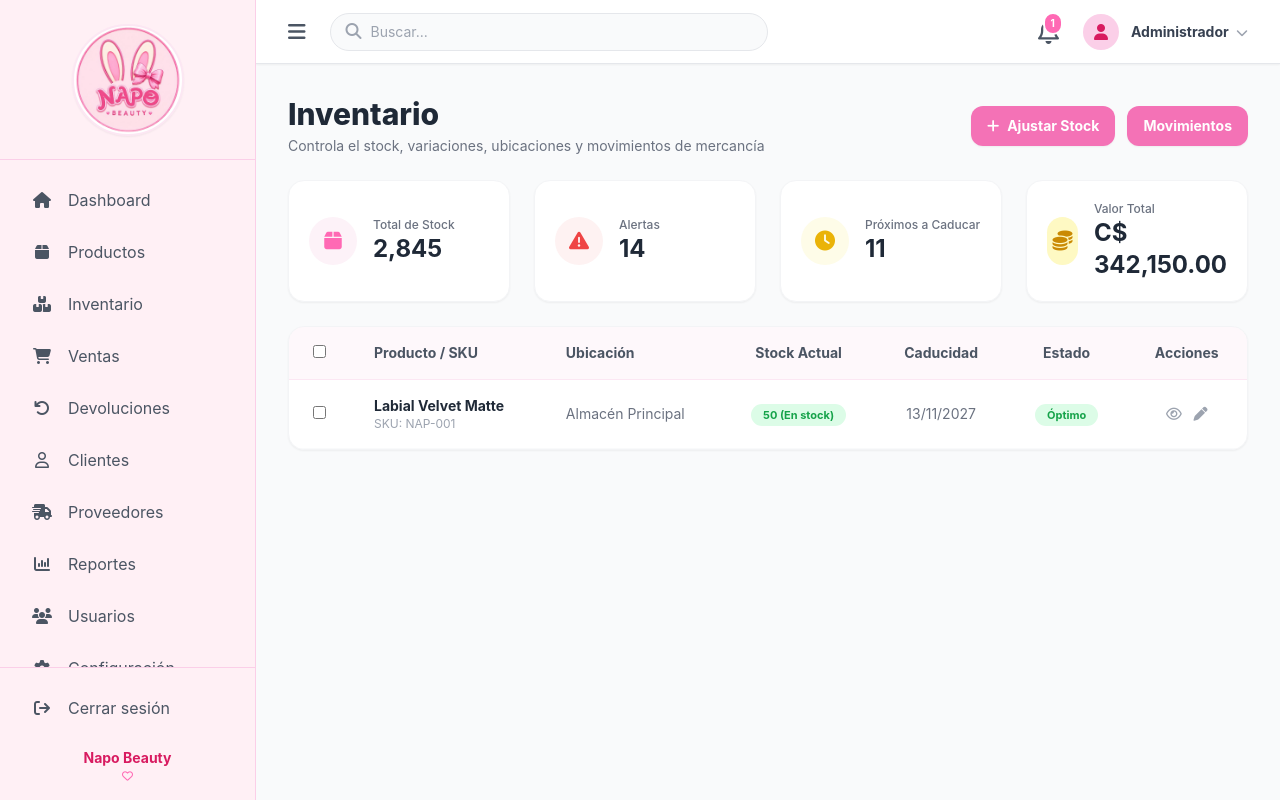
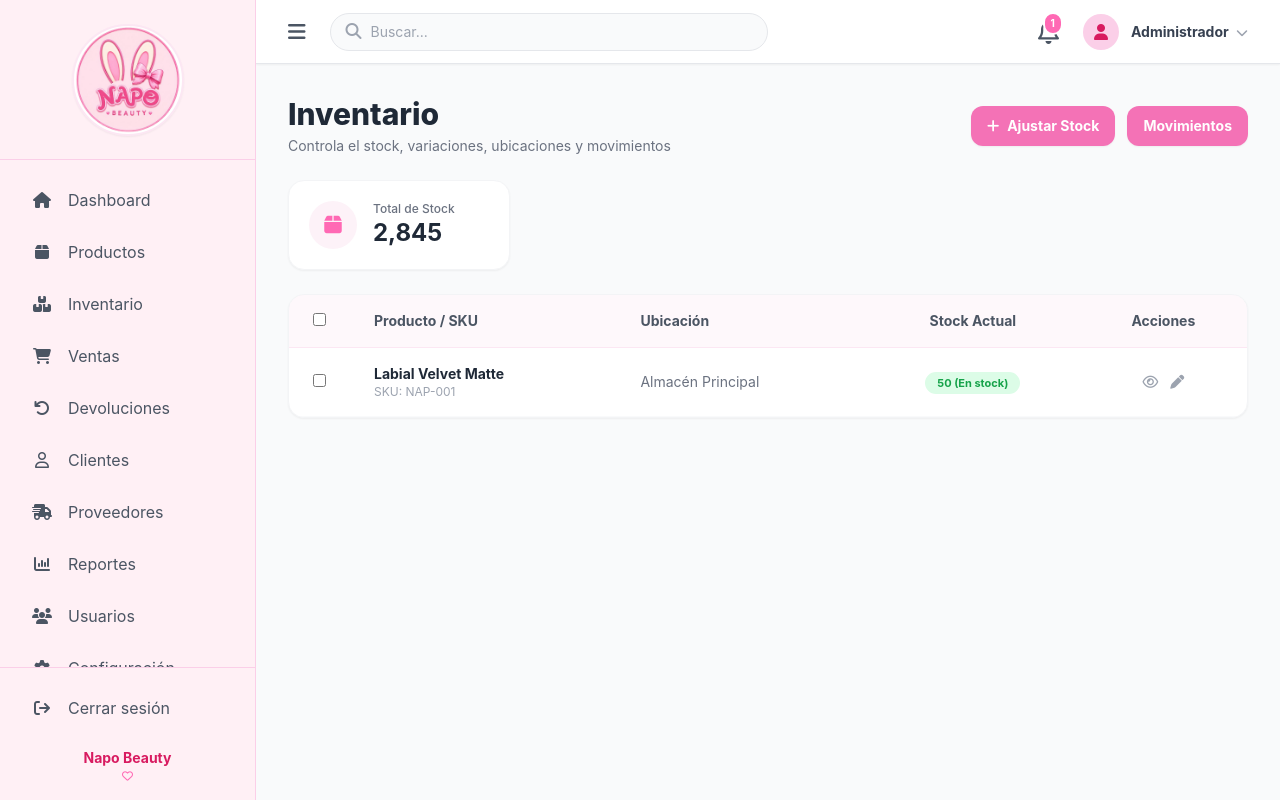
Before and after one commit to Vane8949/NapoBeauty, a Django app: page /inventario/ in a window 1280 px wide. Run offline with Django 5.2, Linux system fonts and the light colour scheme; some libraries are stand-ins or nearby versions.

Commit message:
Update index.html

```diff
--- a/templates/inventario/index.html
+++ b/templates/inventario/index.html
@@ -5,10 +5,11 @@
 <div class="mb-6 flex justify-between items-center">
     <div>
         <h1 class="text-3xl font-extrabold text-gray-800">Inventario</h1>
-        <p class="text-gray-500 text-sm mt-1">Controla el stock, variaciones, ubicaciones y movimientos de mercancía</p>
+        <p class="text-gray-500 text-sm mt-1">Controla el stock, variaciones, ubicaciones y movimientos</p>
     </div>
     <div class="flex gap-3">
-        <button class="bg-pink-400 hover:bg-pink-500 text-white px-4 py-2.5 rounded-xl font-bold text-sm shadow-sm transition-colors flex items-center gap-2">
+        <!-- BOTÓN CON ID (Sin onclick) -->
+        <button id="btn-ajustar-stock" class="bg-pink-400 hover:bg-pink-500 text-white px-4 py-2.5 rounded-xl font-bold text-sm shadow-sm transition-colors flex items-center gap-2">
             <i class="fa-solid fa-plus"></i> Ajustar Stock
         </button>
         <button class="bg-pink-400 hover:bg-pink-500 text-white px-4 py-2.5 rounded-xl font-bold text-sm shadow-sm transition-colors">
@@ -17,59 +18,70 @@
     </div>
 </div>
 
-<!-- KPIs -->
+<!-- (Aquí van tus KPIs de Inventario que ya tienes) -->
 <div class="grid grid-cols-1 md:grid-cols-4 gap-6 mb-6">
     <div class="bg-white p-5 rounded-2xl shadow-sm border border-gray-100 flex items-center gap-4">
         <div class="w-12 h-12 bg-pink-50 text-napo-primary rounded-full flex items-center justify-center text-xl"><i class="fa-solid fa-box"></i></div>
         <div><p class="text-xs text-gray-500 font-medium">Total de Stock</p><h2 class="text-2xl font-bold text-gray-800">2,845</h2></div>
     </div>
-    <div class="bg-white p-5 rounded-2xl shadow-sm border border-gray-100 flex items-center gap-4">
-        <div class="w-12 h-12 bg-red-50 text-red-500 rounded-full flex items-center justify-center text-xl"><i class="fa-solid fa-triangle-exclamation"></i></div>
-        <div><p class="text-xs text-gray-500 font-medium">Alertas</p><h2 class="text-2xl font-bold text-gray-800">14</h2></div>
-    </div>
-    <div class="bg-white p-5 rounded-2xl shadow-sm border border-gray-100 flex items-center gap-4">
-        <div class="w-12 h-12 bg-yellow-50 text-yellow-500 rounded-full flex items-center justify-center text-xl"><i class="fa-solid fa-clock"></i></div>
-        <div><p class="text-xs text-gray-500 font-medium">Próximos a Caducar</p><h2 class="text-2xl font-bold text-gray-800">11</h2></div>
-    </div>
-    <div class="bg-white p-5 rounded-2xl shadow-sm border border-gray-100 flex items-center gap-4">
-        <div class="w-12 h-12 bg-yellow-100 text-yellow-600 rounded-full flex items-center justify-center text-xl"><i class="fa-solid fa-coins"></i></div>
-        <div><p class="text-xs text-gray-500 font-medium">Valor Total</p><h2 class="text-2xl font-bold text-gray-800">C$ 342,150.00</h2></div>
-    </div>
 </div>
 
-<!-- Tabla -->
+<!-- (Aquí va tu Tabla de Inventario) -->
 <div class="bg-white rounded-2xl shadow-sm border border-gray-100 overflow-hidden">
     <table class="w-full text-left text-sm">
         <thead class="bg-pink-50/50 text-gray-600 font-medium border-b border-pink-100">
-            <tr>
-                <th class="py-4 px-6 w-12"><input type="checkbox" class="rounded border-gray-300 text-pink-500 focus:ring-pink-500"></th>
-                <th class="py-4 px-6">Producto / SKU</th>
-                <th class="py-4 px-6">Ubicación</th>
-                <th class="py-4 px-6 text-center">Stock Actual</th>
-                <th class="py-4 px-6 text-center">Caducidad</th>
-                <th class="py-4 px-6 text-center">Estado</th>
-                <th class="py-4 px-6 text-center">Acciones</th>
-            </tr>
+            <tr><th class="py-4 px-6 w-12"><input type="checkbox" class="rounded border-gray-300 text-pink-500"></th><th class="py-4 px-6">Producto / SKU</th><th class="py-4 px-6">Ubicación</th><th class="py-4 px-6 text-center">Stock Actual</th><th class="py-4 px-6 text-center">Acciones</th></tr>
         </thead>
         <tbody class="text-gray-700">
             <tr class="border-b border-gray-50 hover:bg-gray-50 transition">
-                <td class="py-4 px-6"><input type="checkbox" class="rounded border-gray-300 text-pink-500 focus:ring-pink-500"></td>
-                <td class="py-4 px-6">
-                    <p class="font-bold text-gray-800">Labial Velvet Matte</p>
-                    <p class="text-xs text-gray-400">SKU: NAP-001</p>
-                </td>
+                <td class="py-4 px-6"><input type="checkbox" class="rounded border-gray-300 text-pink-500"></td>
+                <td class="py-4 px-6"><p class="font-bold text-gray-800">Labial Velvet Matte</p><p class="text-xs text-gray-400">SKU: NAP-001</p></td>
                 <td class="py-4 px-6 text-gray-500">Almacén Principal</td>
                 <td class="py-4 px-6 text-center"><span class="bg-green-100 text-green-600 text-[11px] px-3 py-1 rounded-full font-bold">50 (En stock)</span></td>
-                <td class="py-4 px-6 text-center text-gray-500">13/11/2027</td>
-                <td class="py-4 px-6 text-center"><span class="bg-green-100 text-green-600 text-[11px] px-3 py-1 rounded-full font-bold">Óptimo</span></td>
-
-                <!-- COLUMNA ACCIONES CORREGIDA -->
                 <td class="py-4 px-6 text-center">
-                    <button class="text-gray-400 hover:text-pink-500 transition mx-1" title="Ver detalles"><i class="fa-regular fa-eye"></i></button>
-                    <button class="text-gray-400 hover:text-blue-500 transition mx-1" title="Editar"><i class="fa-solid fa-pen"></i></button>
+                    <button class="text-gray-400 hover:text-pink-500 transition mx-1"><i class="fa-regular fa-eye"></i></button>
+                    <button class="text-gray-400 hover:text-blue-500 transition mx-1"><i class="fa-solid fa-pen"></i></button>
                 </td>
             </tr>
         </tbody>
     </table>
 </div>
+
+<!-- MODAL INVENTARIO -->
+<div id="modal-inventario" class="fixed inset-0 bg-gray-900/50 backdrop-blur-sm modal-overlay hidden items-center justify-center z-50">
+    <div class="bg-white rounded-2xl p-8 max-w-lg w-full mx-4 shadow-2xl relative">
+        <button onclick="cerrarModal('modal-inventario')" class="absolute top-4 right-4 text-gray-400 hover:text-gray-600 text-xl"><i class="fa-solid fa-xmark"></i></button>
+        <h2 class="text-2xl font-extrabold text-gray-800 mb-6 flex items-center gap-2"><i class="fa-solid fa-box-open text-pink-500"></i> Ajuste de Stock</h2>
+        <form class="space-y-4">
+            <div>
+                <label class="block text-sm font-medium text-gray-700 mb-1">Producto</label>
+                <select class="w-full px-4 py-2.5 bg-gray-50 border border-gray-200 rounded-lg text-sm focus:outline-none focus:border-pink-400">
+                    <option>Labial Velvet Matte (NAP-001)</option>
+                    <option>Base Líquida (NAP-002)</option>
+                </select>
+            </div>
+            <div class="grid grid-cols-2 gap-4">
+                <div>
+                    <label class="block text-sm font-medium text-gray-700 mb-1">Tipo de Movimiento</label>
+                    <select class="w-full px-4 py-2.5 bg-gray-50 border border-gray-200 rounded-lg text-sm focus:outline-none focus:border-pink-400">
+                        <option>Entrada (Agregar)</option>
+                        <option>Salida (Restar)</option>
+                    </select>
+                </div>
+                <div>
+                    <label class="block text-sm font-medium text-gray-700 mb-1">Cantidad</label>
+                    <input type="number" class="w-full px-4 py-2.5 bg-gray-50 border border-gray-200 rounded-lg text-sm focus:outline-none focus:border-pink-400" placeholder="0">
+                </div>
+            </div>
+            <div class="flex justify-end gap-3 mt-6 pt-6 border-t border-gray-100">
+                <button type="button" onclick="cerrarModal('modal-inventario')" class="px-5 py-2.5 bg-gray-100 text-gray-600 hover:bg-gray-200 rounded-xl font-bold text-sm">Cancelar</button>
+                <button type="button" class="px-5 py-2.5 bg-gradient-to-r from-pink-400 to-pink-600 text-white rounded-xl font-bold text-sm shadow-md hover:shadow-lg">Confirmar Ajuste</button>
+            </div>
+        </form>
+    </div>
+</div>
 {% endblock %}
+
+{% block extra_js %}
+<script src="{% static 'js/inventario.js' %}"></script>
+{% endblock %}
```
